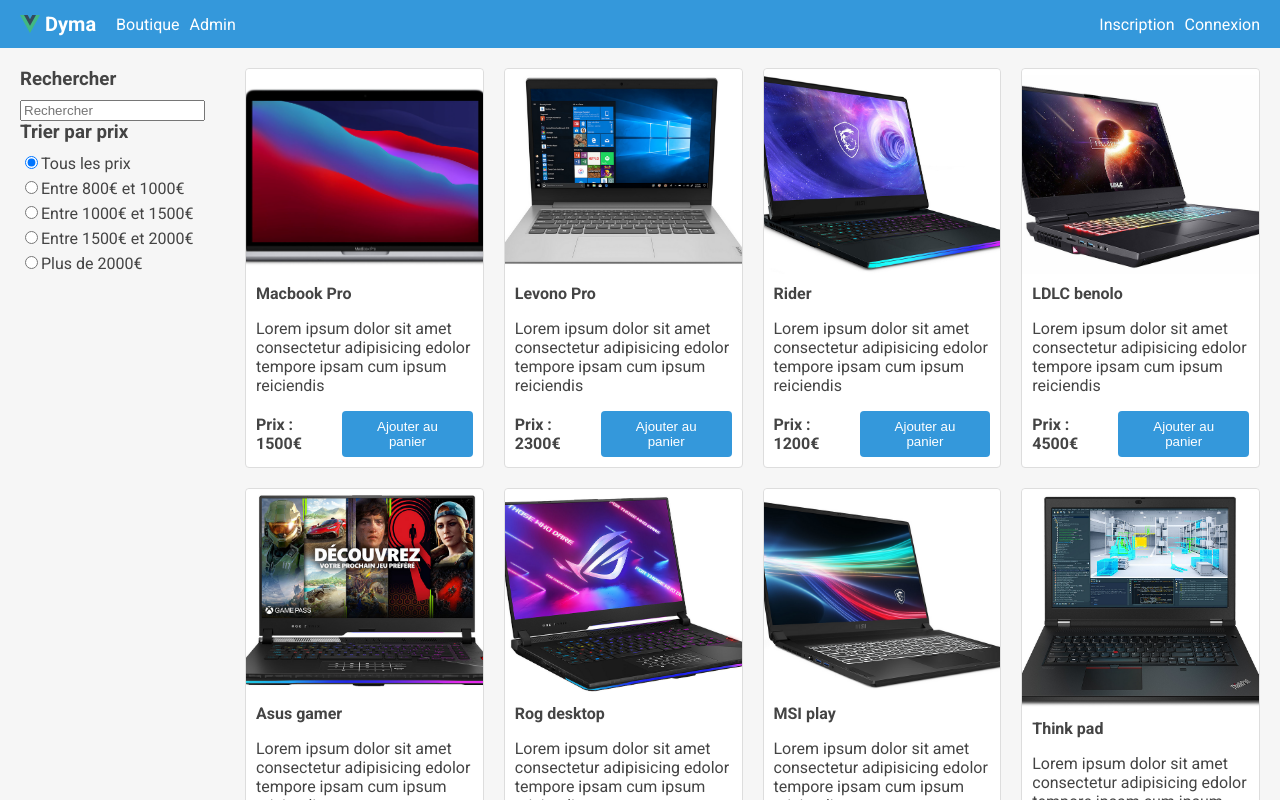
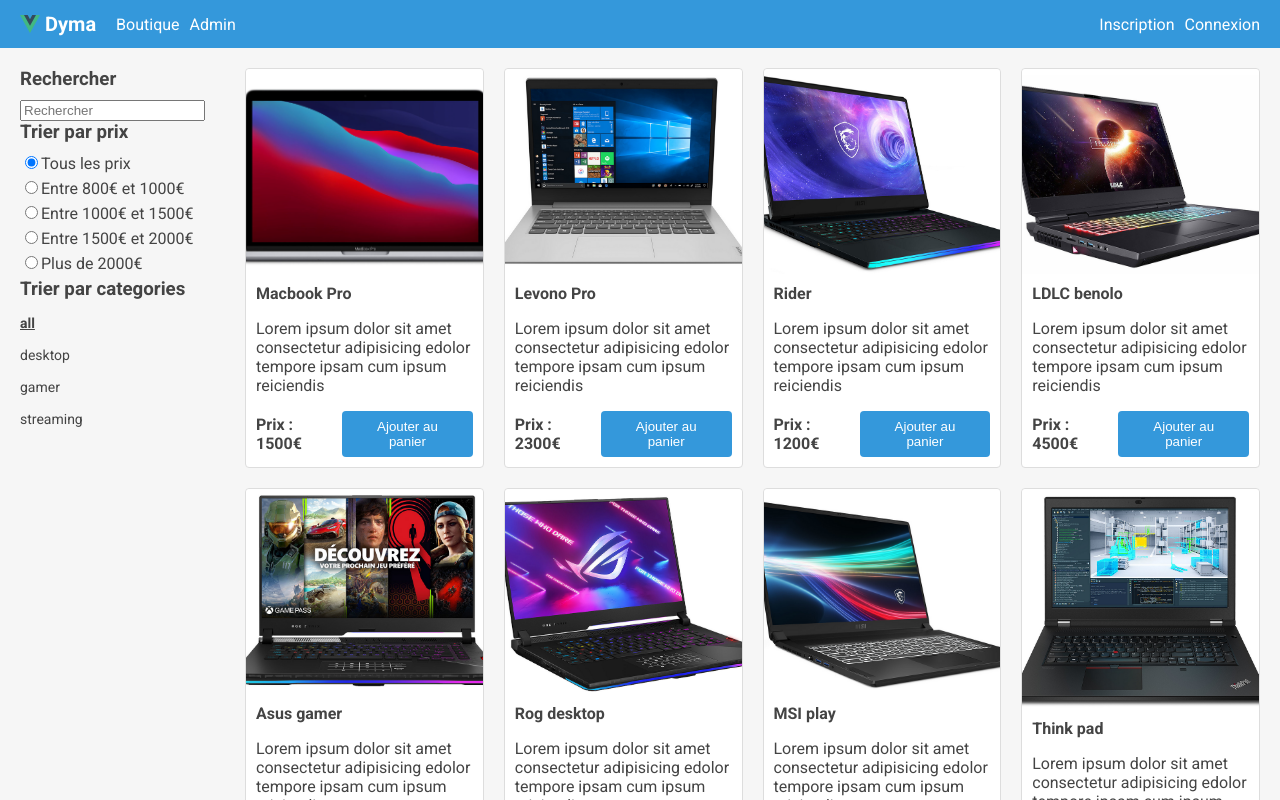
Before and after one commit to Antony-jacques/vue-ecommerce, a Vue app: page / in a window 1280 px wide. Shown: the top 800 px of the page. Built offline with nearby package versions, Linux system fonts and the light colour scheme.

Commit message:
category filter

```diff
--- a/src/components/Shop/ShopFilters.vue
+++ b/src/components/Shop/ShopFilters.vue
@@ -1,5 +1,9 @@
 <script setup lang="ts">
-import type { FiltersInterface, FilterUpdate } from '../../interfaces';
+import type {
+  FiltersInterface,
+  FilterUpdate,
+  Category,
+} from '../../interfaces';
 defineProps<{
   filters: FiltersInterface;
 }>();
@@ -43,7 +47,31 @@
         </label>
       </div>
     </section>
+    <section class="mb-20 flex-fill">
+      <h3 class="mb-10">Trier par categories</h3>
+      <p
+        class="category"
+        :class="{ selected: filters.category === category }"
+        v-for="category in (['all', 'desktop', 'gamer', 'streaming'] as Category[])"
+        @click="emit('updateFilter', { category })"
+      >
+        {{ category }}
+      </p>
+    </section>
   </div>
 </template>
 
-<style lang="scss" scoped></style>
+<style lang="scss" scoped>
+.category {
+  font-size: 14px;
+  line-height: 18px;
+  cursor: pointer;
+  &:hover {
+    text-decoration: underline;
+  }
+}
+.selected {
+  font-weight: bold;
+  text-decoration: underline;
+}
+</style>
```
